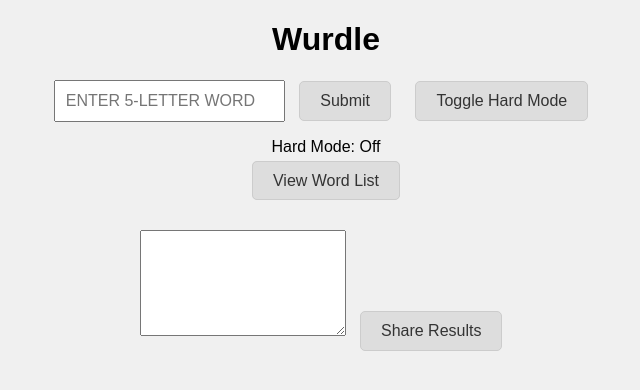
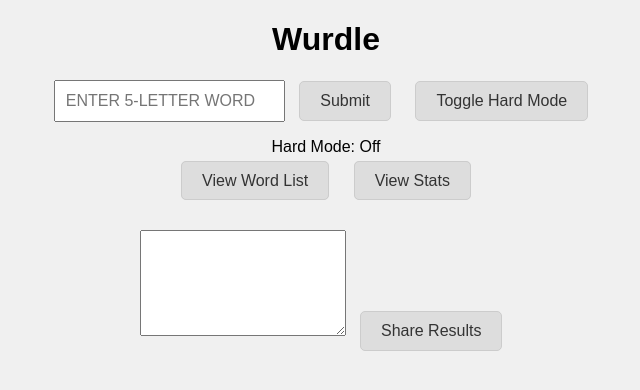
Before and after one commit to santonode/wordle-game, a Flask app: page / in a window 1280 px wide. Shown: the top 390 px of the page, without its empty margins (314-954 px from the left). Run offline with Flask 3, Linux system fonts and the light colour scheme.

Commit message:
Update index.html

```diff
--- a/templates/index.html
+++ b/templates/index.html
@@ -11,6 +11,7 @@
     {% if game_blocked %}
         <p id="blocked-message">{{ message }}</p>
         <a href="/wordlist">View Word List</a>
+        <a href="/stats">View Stats</a>
     {% else %}
         <div id="game-board"></div>
         <div id="input-area">
@@ -19,6 +20,7 @@
             <button onclick="toggleHardMode()">Toggle Hard Mode</button>
             <p id="hard-mode-status">Hard Mode: Off</p>
             <a href="/wordlist">View Word List</a>
+            <a href="/stats">View Stats</a>
         </div>
         <p id="message"></p>
         <textarea id="share-text" readonly></textarea>
```
